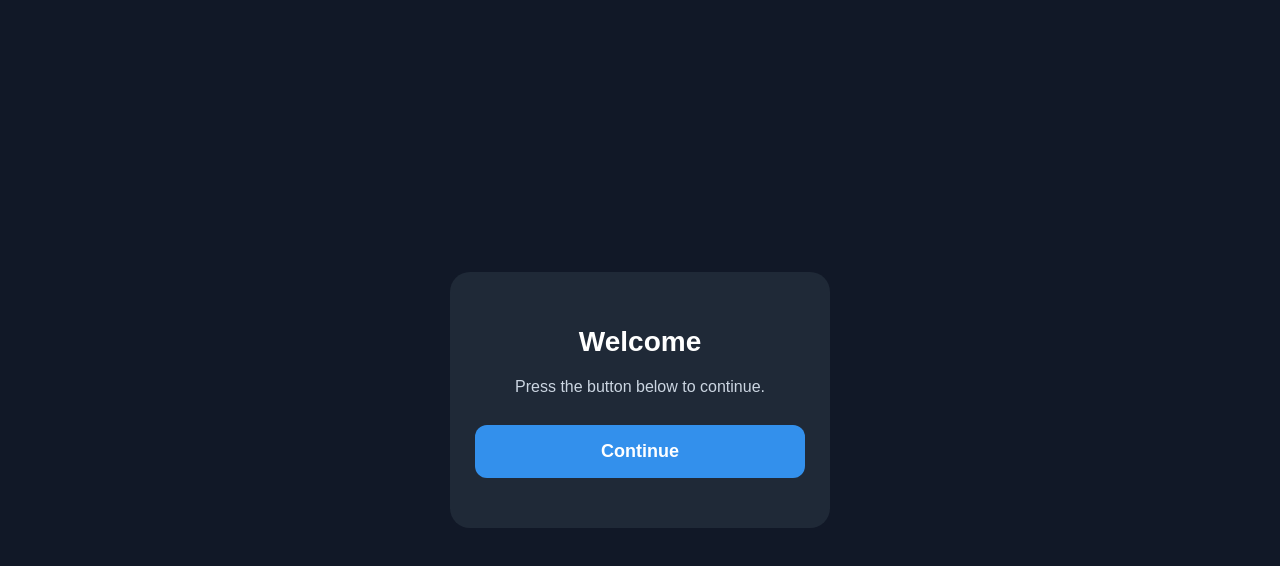
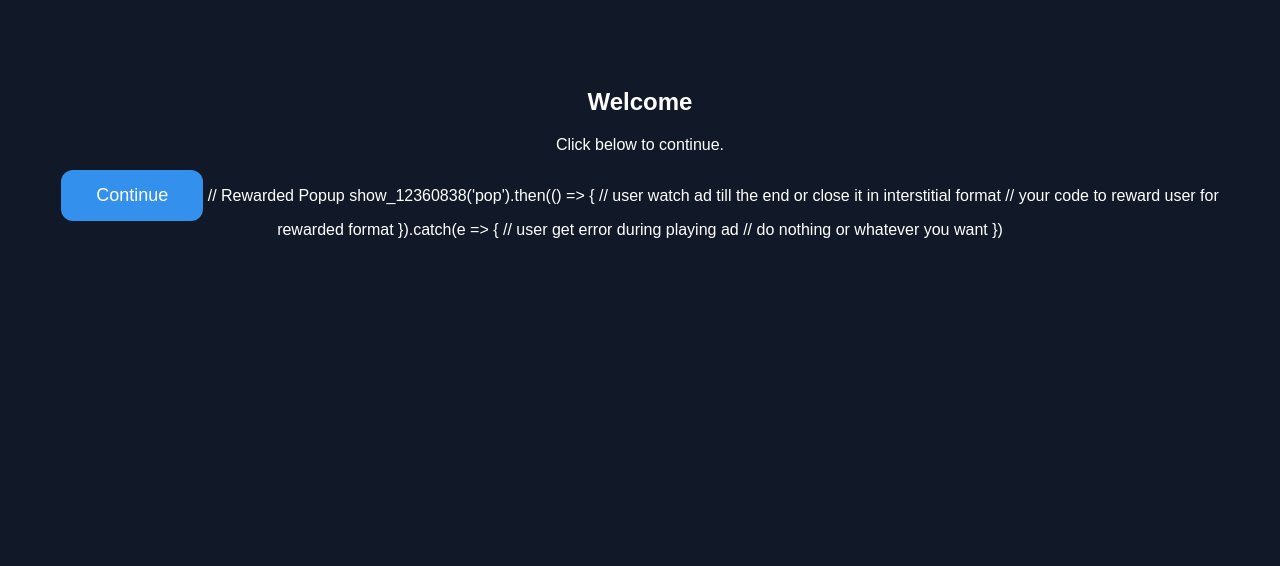
Before and after one commit to hfjdjjgkdkfjg-design/telegram-mini-app, a plain HTML site: page index.html in a window 1280 px wide. Drawn offline with Linux system fonts and the light colour scheme; a script that the page names is missing.

Commit message:
Update index.html

```diff
--- a/index.html
+++ b/index.html
@@ -1,120 +1,63 @@
 <!DOCTYPE html>
-<html lang="en">
+<html>
+    <script src='//libtl.com/sdk.js' data-zone='12360838' data-sdk='show_12360838'></script>
 <head>
   <meta charset="UTF-8">
-    <meta name="viewport" content="width=device-width, initial-scale=1.0">
-    <title>Welcome</title>
+  <meta name="viewport" content="width=device-width, initial-scale=1">
+  <title>Access</title>
 
-    <!-- Telegram Mini App SDK -->
   <script src="https://telegram.org/js/telegram-web-app.js"></script>
 
-    <!-- Monetag SDK -->
-    <script src="https://libtl.com/sdk.js" data-zone="12360838" data-sdk="show_12360838"></script>
-
   <style>
-        * {
-            box-sizing: border-box;
-        }
-
     body {
-            margin: 0;
-            min-height: 100vh;
-            display: flex;
-            align-items: center;
-            justify-content: center;
       background: #111827;
       color: white;
       font-family: Arial, sans-serif;
-            padding: 20px;
-        }
-
-        .container {
-            width: 100%;
-            max-width: 380px;
       text-align: center;
-            padding: 35px 25px;
-            background: #1f2937;
-            border-radius: 20px;
-        }
-
-        h1 {
-            font-size: 28px;
-            margin-bottom: 12px;
-        }
-
-        p {
-            color: #cbd5e1;
-            line-height: 1.6;
-            margin-bottom: 25px;
+      padding: 60px 20px;
     }
 
     button {
-            width: 100%;
-            padding: 16px;
-            border: none;
-            border-radius: 12px;
       background: #3390ec;
       color: white;
+      border: none;
+      padding: 15px 35px;
+      border-radius: 12px;
       font-size: 18px;
-            font-weight: bold;
       cursor: pointer;
-        }
-
-        button:disabled {
-            opacity: 0.7;
-            cursor: wait;
-        }
-
-        #status {
-            margin-top: 15px;
-            font-size: 13px;
-            color: #9ca3af;
     }
   </style>
 </head>
 
 <body>
 
-    <div class="container">
-        <h1>Welcome</h1>
-        <p>Press the button below to continue.</p>
+  <h2>Welcome</h2>
+  <p>Click below to continue.</p>
 
-        <button id="continueBtn">Continue</button>
-
-        <div id="status"></div>
-    </div>
+  <button onclick="continueToLink()">Continue</button>
 
   <script>
-        // Initialize Telegram Mini App
-        if (window.Telegram && window.Telegram.WebApp) {
     Telegram.WebApp.ready();
     Telegram.WebApp.expand();
+
+    function continueToLink() {
+      const destination = "https://example.com";
+      window.location.href = destination;
     }
+  </script>
 
-        // TEST DESTINATION — keep this for now
-        const destination = "https://example.com";
 
-        const button = document.getElementById("continueBtn");
-        const status = document.getElementById("status");
+// Rewarded Popup
 
-        // Prevent multiple clicks
-        let processing = false;
+show_12360838('pop').then(() => {
+    // user watch ad till the end or close it in interstitial format
+    // your code to reward user for rewarded format
+}).catch(e => {
+    // user get error during playing ad
+    // do nothing or whatever you want
+})
 
-        button.addEventListener("click", async function () {
-            if (processing) return;
 
-            processing = true;
-            button.disabled = true;
-            status.textContent = "Opening...";
 
-            try {
-                // Check Monetag SDK
-                if (typeof window.show_12360838 !== "function") {
-                    throw new Error("Monetag SDK is not loaded.");
-                }
-
-                // Open Monetag Rewarded Popup
-                await window.show_12360838({ type: "pop" });
-
-            } catch (error) {
-                console.error("Monetag error:", error);
+</body>
+</html>
```
Lines whose indentation alone changed are shown as unchanged.
